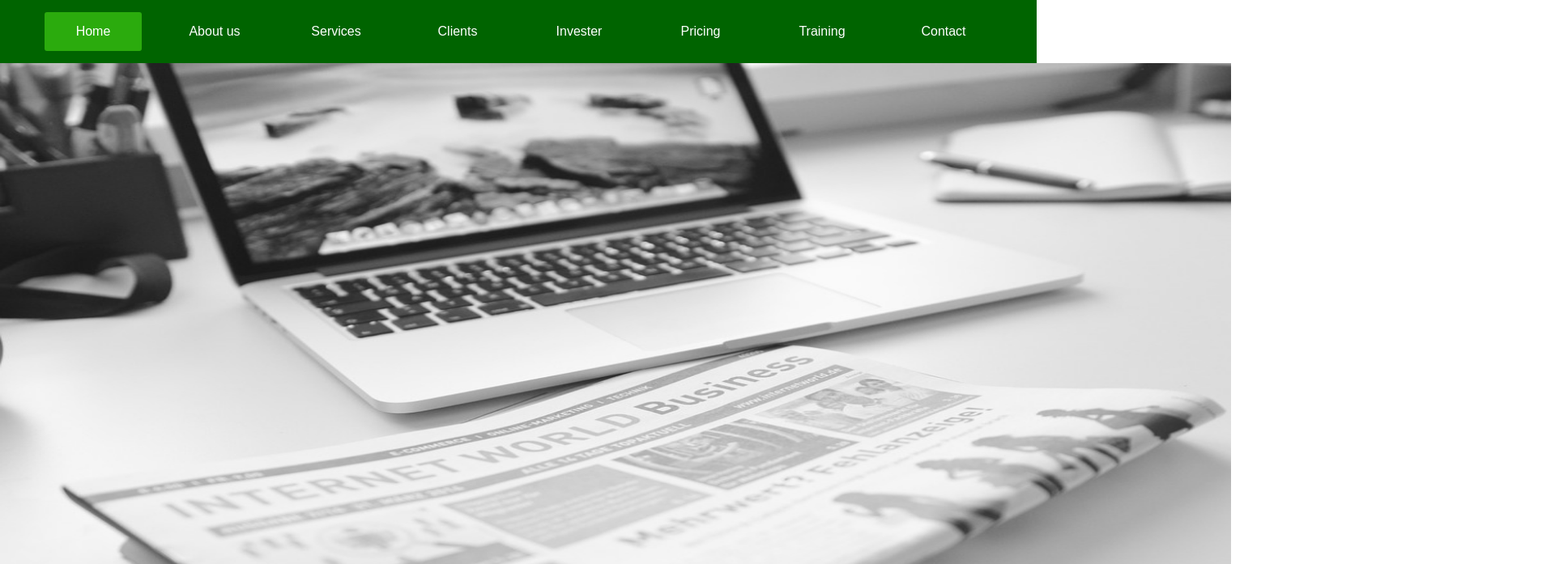
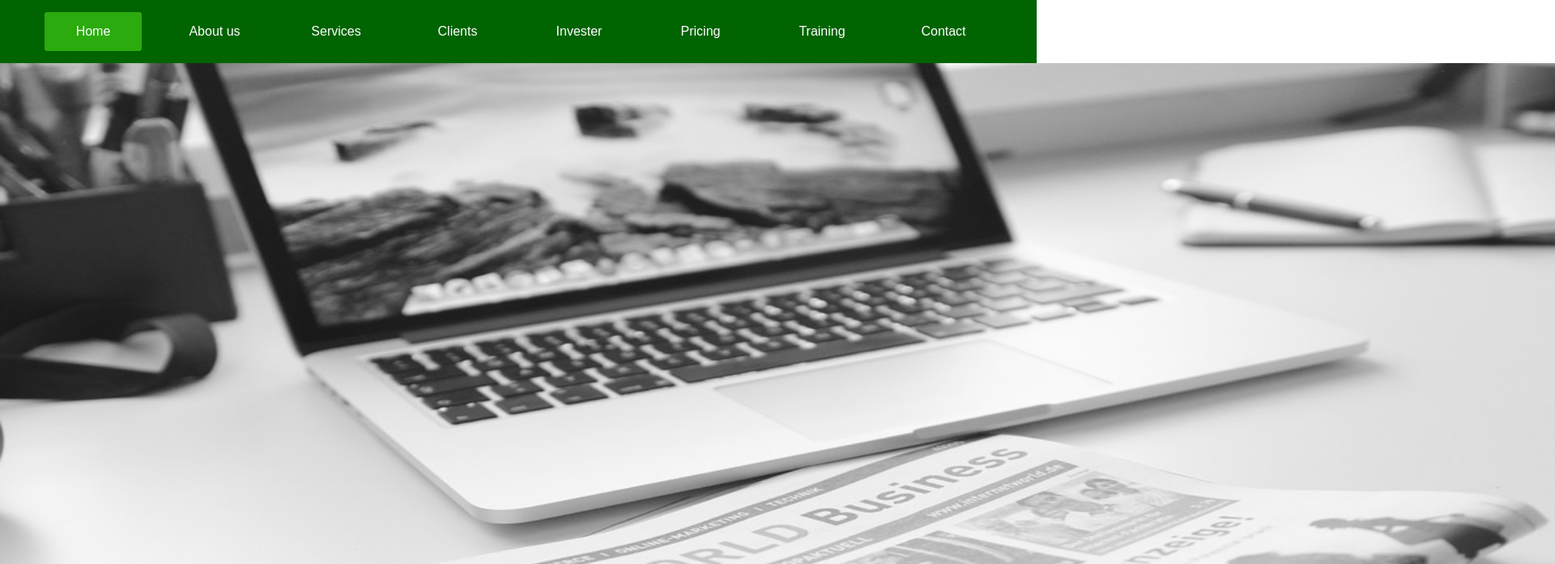
Before and after one commit to Petrovan-Rares/site-web, a plain HTML site: page index.html in a window 1280 px wide. Shown: the top 697 px of the page at 81% size, 1920 px wide, since content can reach past the window. Drawn offline with Linux system fonts and the light colour scheme.

Commit message:
modification

```diff
--- a/index.html
+++ b/index.html
@@ -63,6 +63,6 @@
         <li><a href="#">Contact</a></li>
       </ul>
     </div>
-    <img src="background.jpg" alt="" width="1520px" height="650px" />
+    <img src="background.jpg" alt="" width="1920px" height="855px" />
   </body>
 </html>
```
